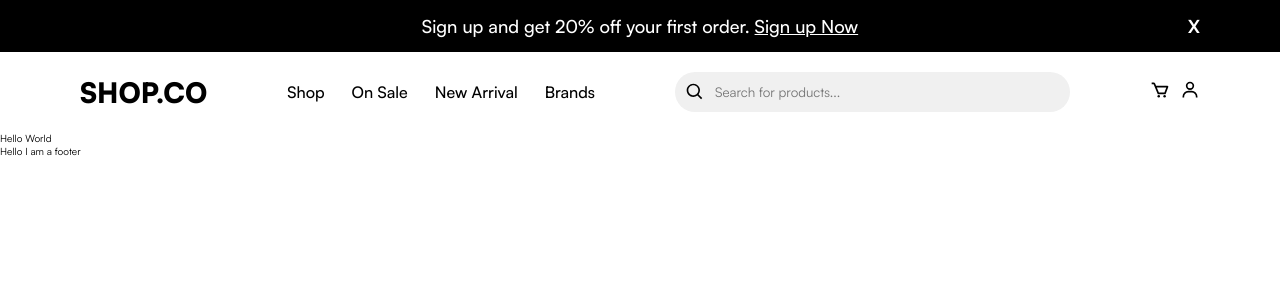
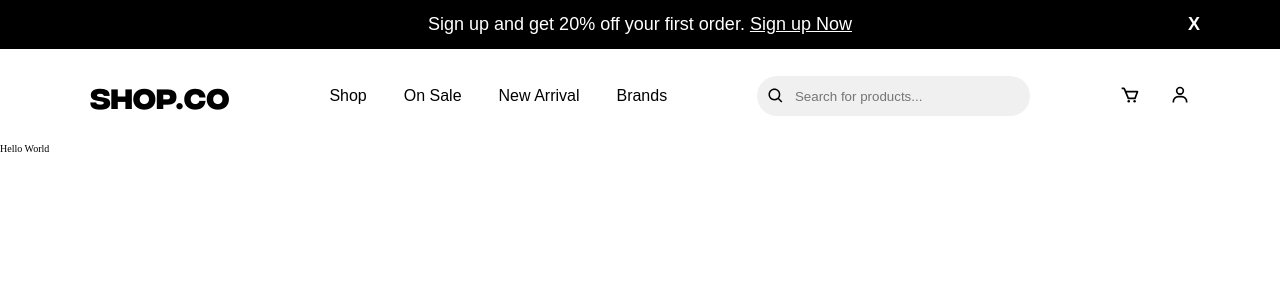
Before and after one commit to divineamunega/shop.co, a React (Vite) app: page / in a window 1280 px wide. Shown: the top 300 px of the page. Built offline with nearby package versions, Linux system fonts and the light colour scheme.

Commit message:
refactor: styles

```diff
--- a/src/pages/PageLayout.tsx
+++ b/src/pages/PageLayout.tsx
@@ -21,7 +21,7 @@ const PageLayout = ({ children }: PageLayoutPropType) => {
 
 			<main>{children}</main>
 
-			<footer>Hello I am a footer</footer>
+			{/* <footer>Hello I am a footer</footer> */}
 		</StyledPageLayout>
 	);
 };
--- a/src/styles/GlobalStyles.ts
+++ b/src/styles/GlobalStyles.ts
@@ -1,17 +1,33 @@
 import { createGlobalStyle } from "styled-components";
+import variables from "./variables";
+const GlobalStyle = createGlobalStyle`
+:root {
+    // Colors
+    --background-color:rgba(${variables.backgroundColor});
+    --primary-color: rgba(${variables.primaryColor});
 
-const GlobalStyle = createGlobalStyle`
+    // Fonts
+    --primary-font: 'Satoshi', sans-serif;
+    --secondary-font: "IntegralCF" ;
+  }
 *,
 *::before,
 *::after {
   box-sizing: border-box;
   padding: 0;
   margin: 0;
-  font-family: "Satoshi-Variable";
+  outline: none;
 }
 
+::selection{
+    color: rgba(${variables.backgroundColor});
+    background-color: rgba(${variables.primaryColor});
+
+}
 html {
   font-size: 62.5%;
+
+
 }
 
 ul {
@@ -21,10 +37,13 @@ ul {
 
 a {
     text-decoration: none;
+    user-select: none;
 }
+
 
 button {
     cursor: pointer;
+    user-select: none;
 }
 
 `;
--- /dev/null
+++ b/src/styles/variables.ts
@@ -0,0 +1,4 @@
+export default {
+	backgroundColor: "255,255,255",
+	primaryColor: "0,0,0",
+};
--- a/src/ui/HeaderBanner.tsx
+++ b/src/ui/HeaderBanner.tsx
@@ -16,6 +16,7 @@ const StyledHeaderBanner = styled(motion.div)`
 	justify-content: center;
 	font-weight: 500;
 	position: relative;
+	font-family: var(--primary-font);
 	top: 0;
 	& a {
 		color: white;
--- a/src/ui/Logo.tsx
+++ b/src/ui/Logo.tsx
@@ -1,14 +1,19 @@
 import styled from "styled-components";
+import variables from "../styles/variables";
 
 const StyledLogo = styled.div`
-	font-family: "IntegralCF";
-	font-weight: 900;
+	font-family: var(--secondary-font);
+	font-weight: 700;
 	color: black;
 	font-size: 2.8rem;
 	letter-spacing: 0.01px;
 	text-transform: uppercase;
-	/* box-shadow: 1px 1px 1px 1px rgba(0, 0, 0, 0.5); */
+	box-shadow: 0 0 0 4px rgba(${variables.primaryColor}, 0);
+	transition: box-shadow;
+	transition-duration: 1s;
+	padding: 1rem;
 	&:focus {
+		box-shadow: 0 0 0 4px rgba(${variables.primaryColor}, 0.7);
 	}
 `;
 
--- a/src/ui/Navbar.tsx
+++ b/src/ui/Navbar.tsx
@@ -2,6 +2,7 @@ import styled from "styled-components";
 import Logo from "./Logo";
 import { BiCart, BiSearch, BiUser } from "react-icons/bi";
 import { Link } from "react-router-dom";
+import variables from "../styles/variables";
 
 const StyledNavbar = styled.nav`
 	background-color: white;
@@ -10,13 +11,23 @@ const StyledNavbar = styled.nav`
 	justify-content: space-between;
 	padding: 2rem 8rem;
 	gap: 8rem;
+	font-family: var(--primary-font);
 
 	& > ul {
 		display: flex;
 		font-size: 1.6rem;
-		gap: 2.7rem;
+		gap: 1.7rem;
 		font-weight: 500;
 
+		& > li {
+			padding: 1rem;
+			transition: box-shadow;
+			transition-duration: 1s;
+			box-shadow: 0 0 0 4px rgba(${variables.primaryColor}, 0);
+		}
+		& > li:has(a:focus) {
+			box-shadow: 0 0 0 4px rgba(${variables.primaryColor}, 0.7);
+		}
 		& a {
 			color: black;
 		}
@@ -30,14 +41,22 @@ const StyledNavbar = styled.nav`
 		display: flex;
 		gap: 1rem;
 		align-items: center;
+		box-shadow: 0 0 0 5px rgba(${variables.primaryColor}, 0);
+		transition: box-shadow;
+		transition-duration: 1s;
+
+		&:has(input:focus) {
+			box-shadow: 0 0 0 5px rgba(${variables.primaryColor}, 0.4);
+		}
 
 		input {
 			background-color: rgba(0, 0, 0, 0);
 			border: none;
 			outline: none;
+			width: 100%;
+			outline: none;
+			border: none;
 			&:focus {
-				outline: none;
-				border: none;
 			}
 		}
 	}
@@ -49,6 +68,14 @@ const StyledNavbar = styled.nav`
 		button {
 			border: none;
 			background-color: rgba(0, 0, 0, 0);
+			box-shadow: 0 0 0 4px rgba(${variables.primaryColor}, 0);
+			transition: box-shadow;
+			transition-duration: 1s;
+			padding: 1rem;
+
+			&:focus {
+				box-shadow: 0 0 0 4px rgba(${variables.primaryColor}, 0.7);
+			}
 		}
 	}
 `;
@@ -74,7 +101,7 @@ const Navbar = () => {
 
 			<div className="input">
 				<BiSearch size={20} />
-				<input type="text" placeholder="Search for products..." />
+				<input type="search" placeholder="Search for products..." />
 			</div>
 
 			<div className="buttons">
```
Also changed, not shown: src/styles/mixins.ts (added).
